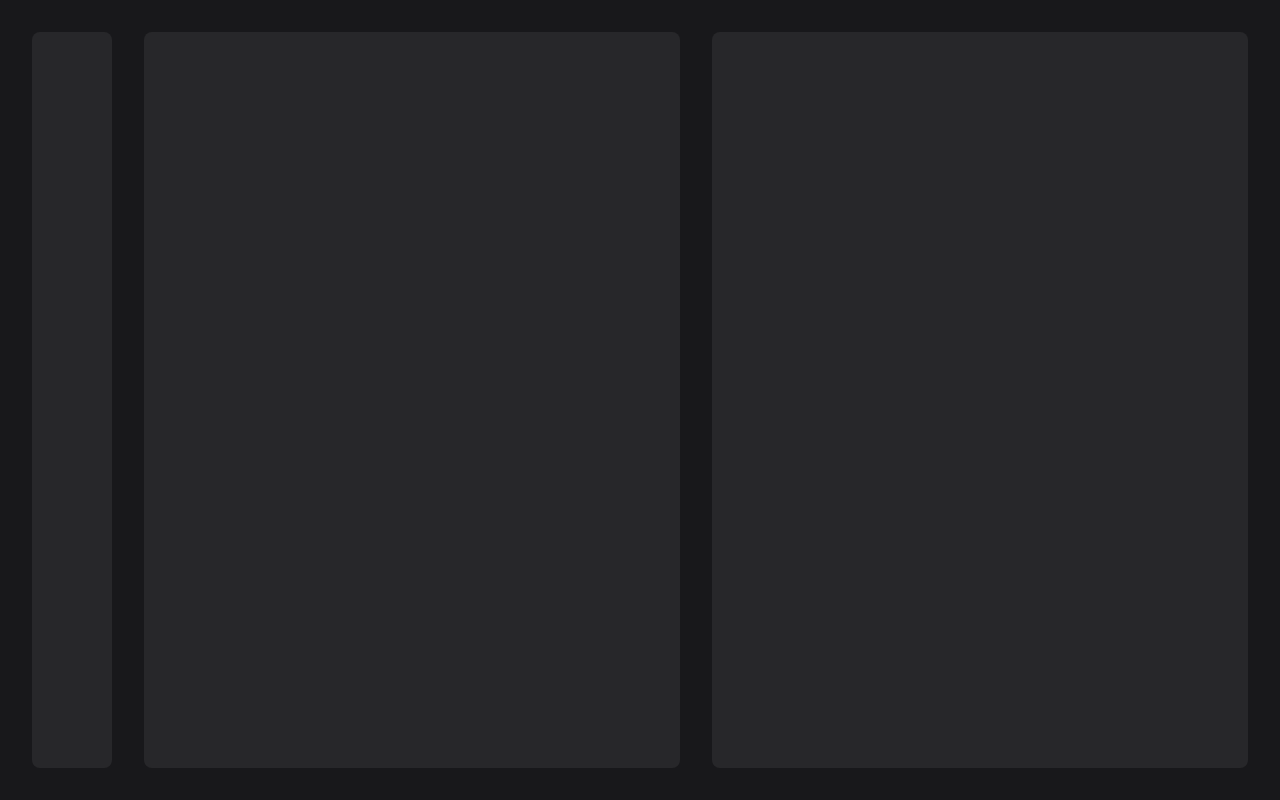
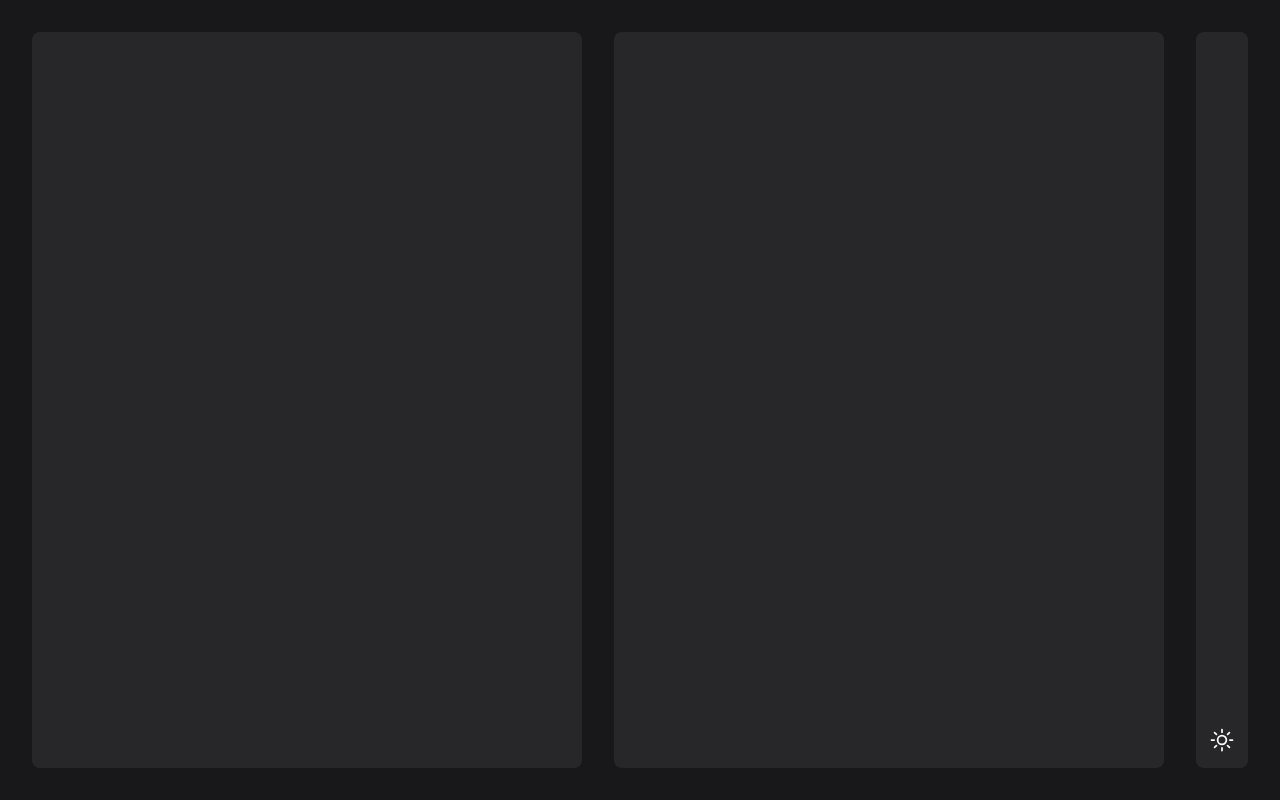
Before and after one commit to yashpokar/ManasAI, a React (Vite) app in the folder apps/ui/: page / in a window 1280 px wide. Built offline with nearby package versions, Linux system fonts and the light colour scheme.

Commit message:
added theme switcher

```diff
--- a/apps/ui/src/App.tsx
+++ b/apps/ui/src/App.tsx
@@ -9,19 +9,19 @@ const App: React.FC = () => {
 
   return (
     <div
-      className="flex gap-x-4 p-4 md:gap-x-8 md:p-8 h-screen antialiased font-normal dark:bg-zinc-900"
+      className="flex gap-x-4 p-4 md:gap-x-8 md:p-8 h-screen antialiased font-normal bg-zinc-100 dark:bg-zinc-900"
       data-mode={isDarkMode ? 'dark' : 'light'}
     >
-      <div className="w-20">
-        <Navbar />
+      <div className="flex-1">
+        <Widgets />
       </div>
 
       <div className="flex-1">
         <Chat />
       </div>
 
-      <div className="flex-1">
-        <Widgets />
+      <div className="">
+        <Navbar />
       </div>
     </div>
   )
--- a/apps/ui/src/components/Chat.tsx
+++ b/apps/ui/src/components/Chat.tsx
@@ -1,7 +1,9 @@
 import React from 'react'
 
 const Chat: React.FC = () => {
-  return <div className="dark:bg-zinc-800 w-full h-full rounded-lg"></div>
+  return (
+    <div className="w-full h-full rounded-lg bg-zinc-200 dark:bg-zinc-800"></div>
+  )
 }
 
 export default Chat
--- a/apps/ui/src/components/Navbar.tsx
+++ b/apps/ui/src/components/Navbar.tsx
@@ -1,7 +1,34 @@
 import React from 'react'
+import { SunIcon, MoonIcon } from '@heroicons/react/24/outline'
+import { useTheme } from '../providers/ThemeProvider'
 
 const Navbar: React.FC = () => {
-  return <div className="dark:bg-zinc-800 w-full h-full rounded-lg"></div>
+  const { isDarkMode, toggleTheme } = useTheme()
+
+  return (
+    <nav className="flex items-end p-2 w-full h-full rounded-lg bg-zinc-200 dark:bg-zinc-800">
+      <ul className="flex flex-col">
+        <li className="">
+          <button
+            className="p-0.5 md:p-1 rounded-full hover:bg-zinc-300 dark:hover:bg-zinc-700"
+            onClick={toggleTheme}
+          >
+            {isDarkMode ? (
+              <SunIcon
+                className="w-7 h-7 text-zinc-50"
+                title="Switch to dark mode"
+              />
+            ) : (
+              <MoonIcon
+                className="w-7 h-7 text-zinc-900"
+                title="Switch to light mode"
+              />
+            )}
+          </button>
+        </li>
+      </ul>
+    </nav>
+  )
 }
 
 export default Navbar
--- a/apps/ui/src/components/Widgets.tsx
+++ b/apps/ui/src/components/Widgets.tsx
@@ -1,7 +1,9 @@
 import React from 'react'
 
 const Widgets: React.FC = () => {
-  return <div className="dark:bg-zinc-800 w-full h-full rounded-lg"></div>
+  return (
+    <div className="w-full h-full rounded-lg bg-zinc-200 dark:bg-zinc-800"></div>
+  )
 }
 
 export default Widgets
```
